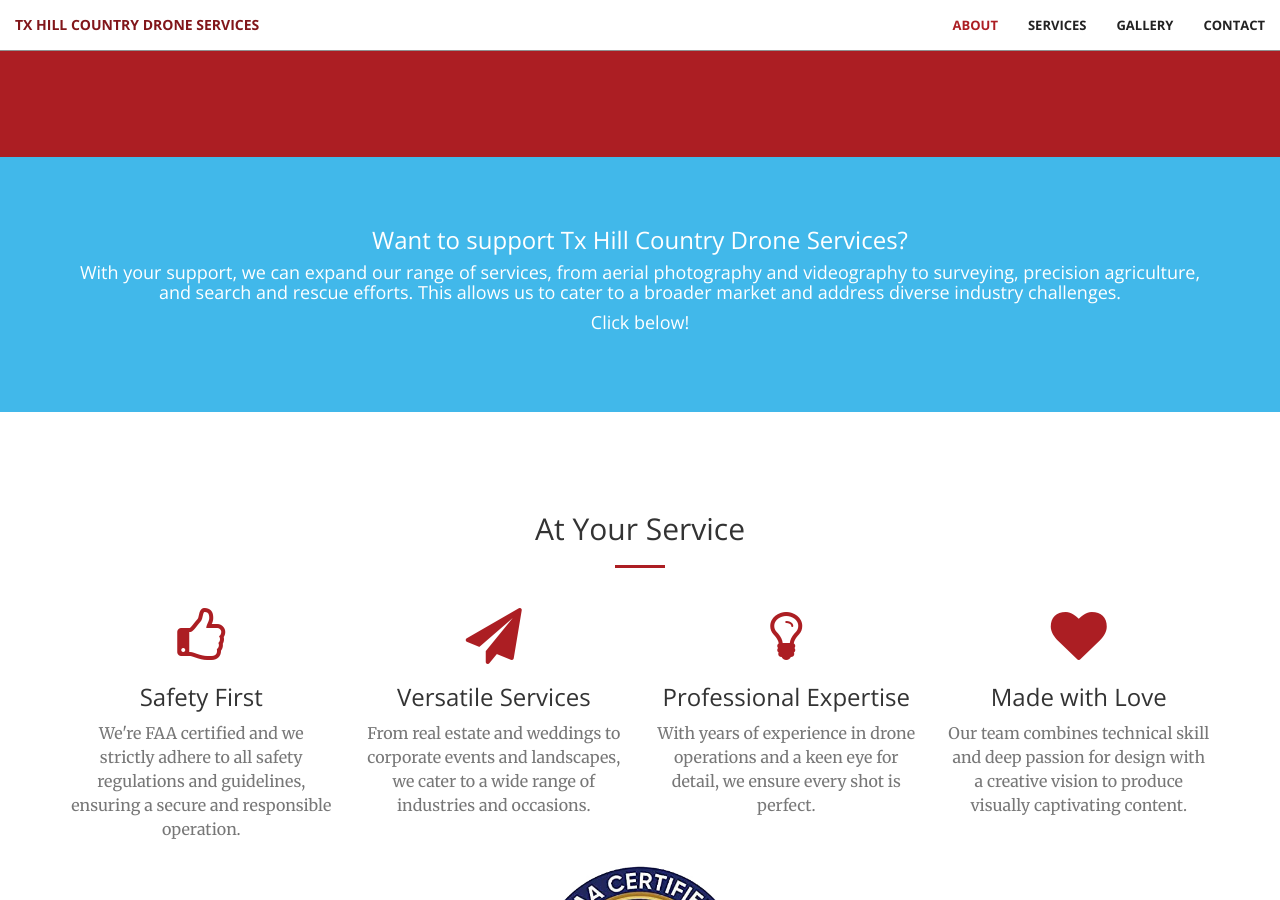
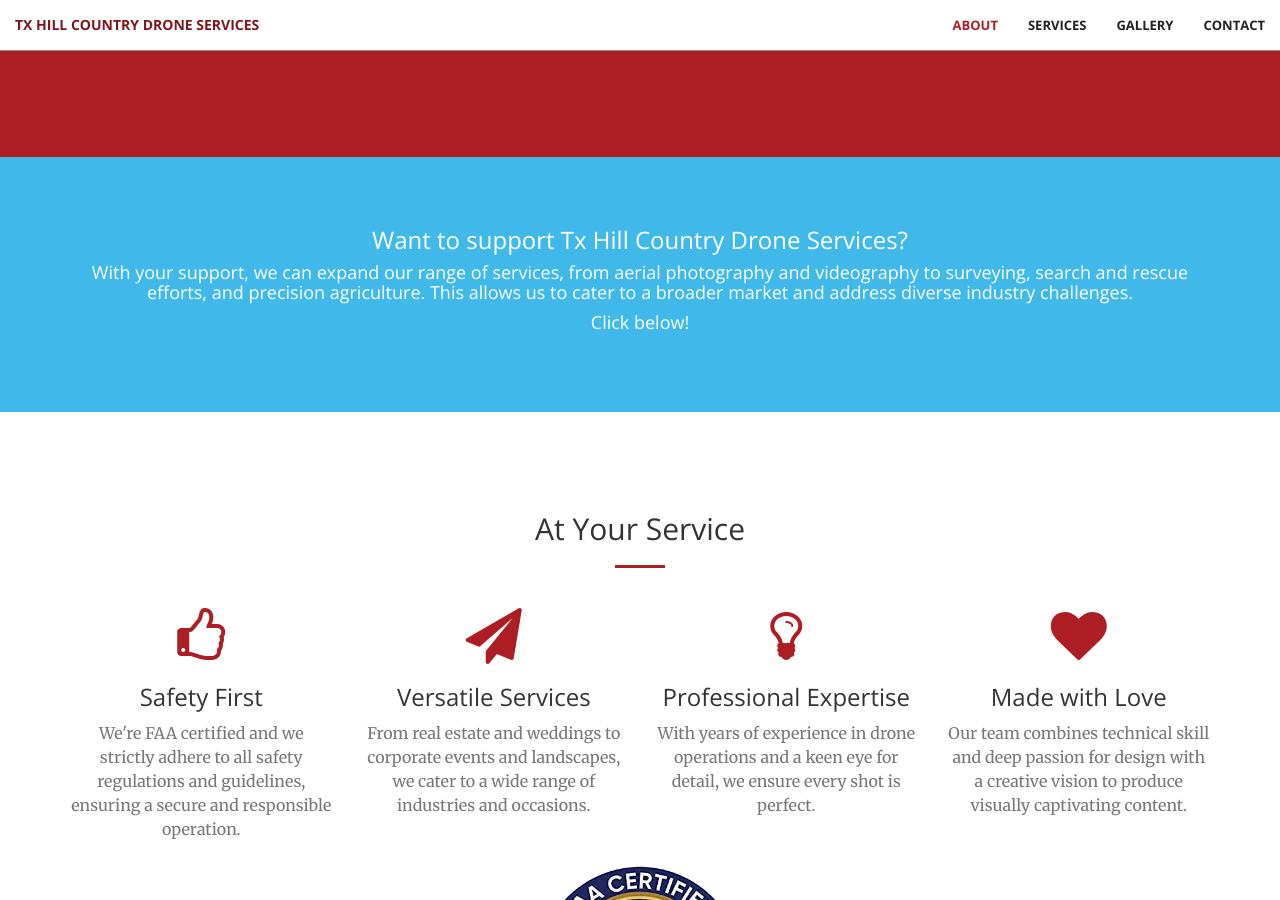
Before and after one commit to thcdroneservices/thcdroneservices.github.io, a Jekyll site: the page built from index.html, in a window 1280 px wide and 900 px high, scrolled down 1702 px. Built offline with Jekyll 4.4.1, drawn with Linux system fonts in a browser that asks for light colours; some of the changed text lies outside the part shown.

Commit message:
update "support" section

```diff
--- a/_includes/aside3.html
+++ b/_includes/aside3.html
@@ -2,7 +2,7 @@
     <div class="container text-center">
         <div class="call-to-action">
             <h3 style="text-align: center;">Want to support Tx Hill Country Drone Services?</h3>
-            <h4 style="text-align: center;">With your support, we can expand our range of services, from aerial photography and videography to surveying, precision agriculture, and search and rescue efforts. This allows us to cater to a broader market and address diverse industry challenges.</h4>
+            <h4 style="text-align: center;">With your support, we can expand our range of services, from aerial photography and videography to surveying, search and rescue efforts, and precision agriculture. This allows us to cater to a broader market and address diverse industry challenges.</h4>
             <h4 style="text-align: center;">Click below!</h4>
             <br>
             <script type="text/javascript" src="https://cdnjs.buymeacoffee.com/1.0.0/button.prod.min.js" data-name="bmc-button" data-slug="thcdroneservices" data-color="#AC1E23" data-emoji="" data-font="Cookie" data-text="Buy me a coffee" data-outline-color="#000000" data-font-color="#000000" data-coffee-color="#FFDD00" ></script>
```
